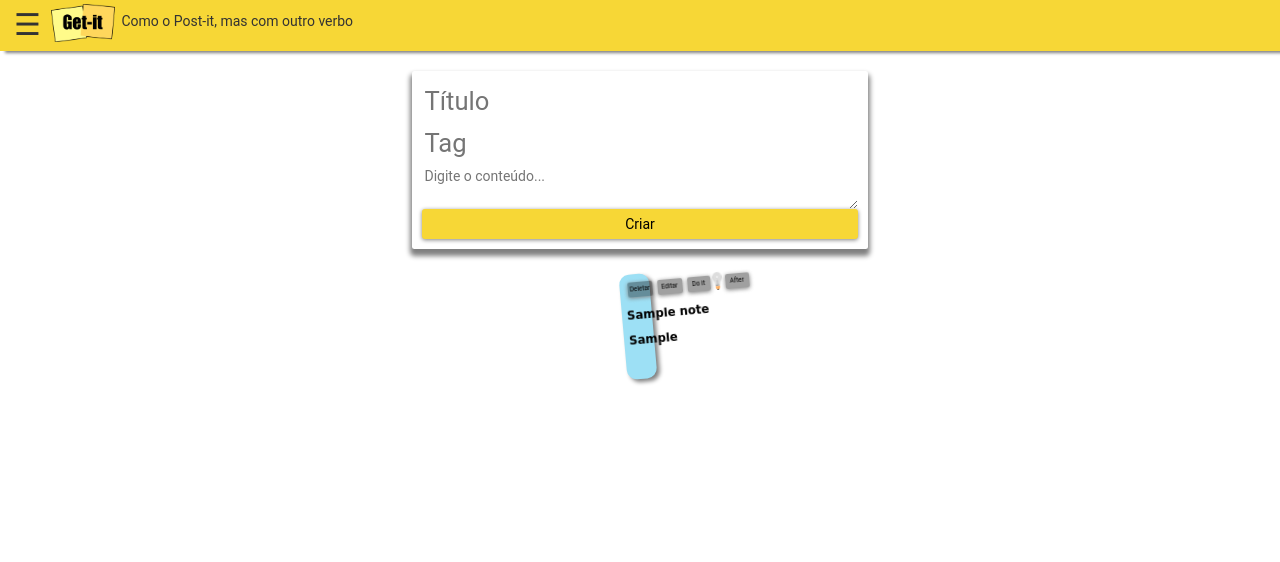
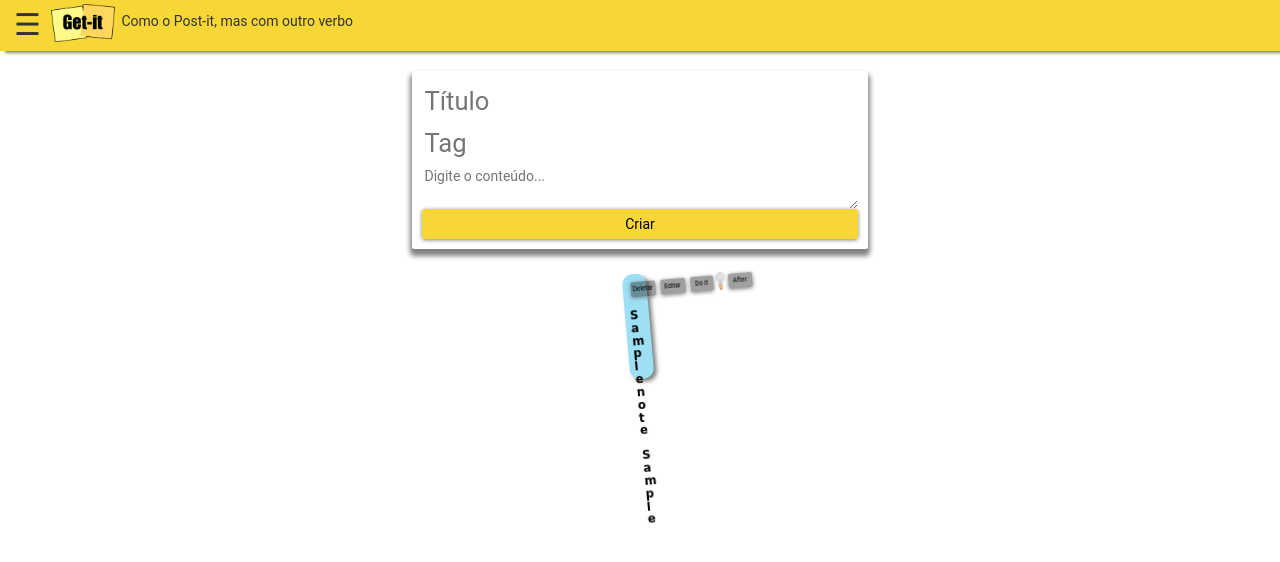
Before and after one commit to Lihsayuri/Tecweb-projeto1b, a Django app: page / in a window 1280 px wide. Shown: the top 562 px of the page. Run offline with Django 3.2, Linux system fonts and the light colour scheme; tables that the repository leaves empty hold one stand-in row (values such as "Sample post"); some libraries are stand-ins or nearby versions.

Commit message:
ajustes css

```diff
--- a/notes/static/notes/css/getit.css
+++ b/notes/static/notes/css/getit.css
@@ -255,8 +255,8 @@ transform: rotate(-5deg);
 }
 
 .flip-card{
-  width: 17rem;
-  height: 6rem;
+  width:16%;
+  height: 7.5rem;
   perspective: 1000px;
 
 }
```
